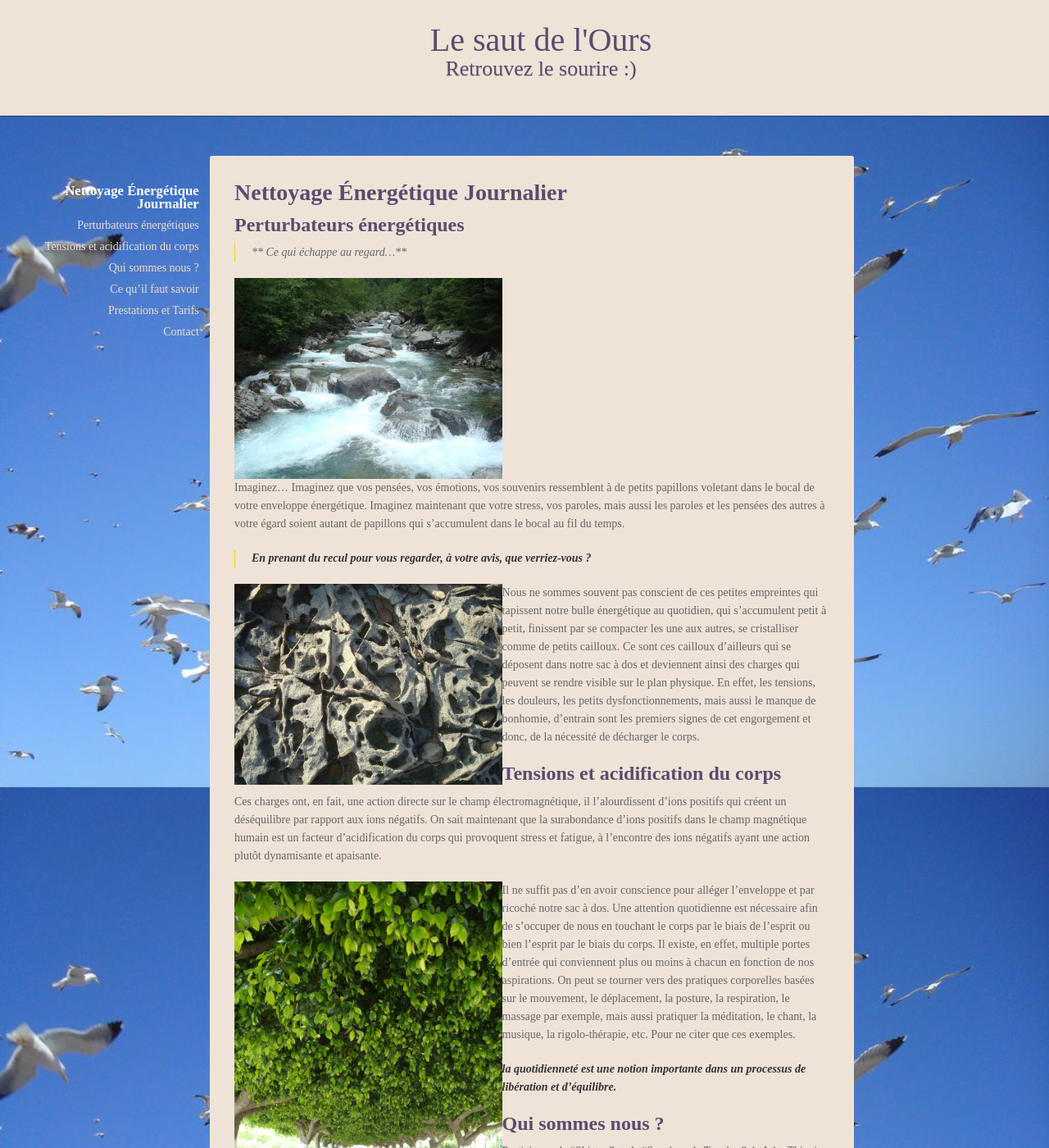
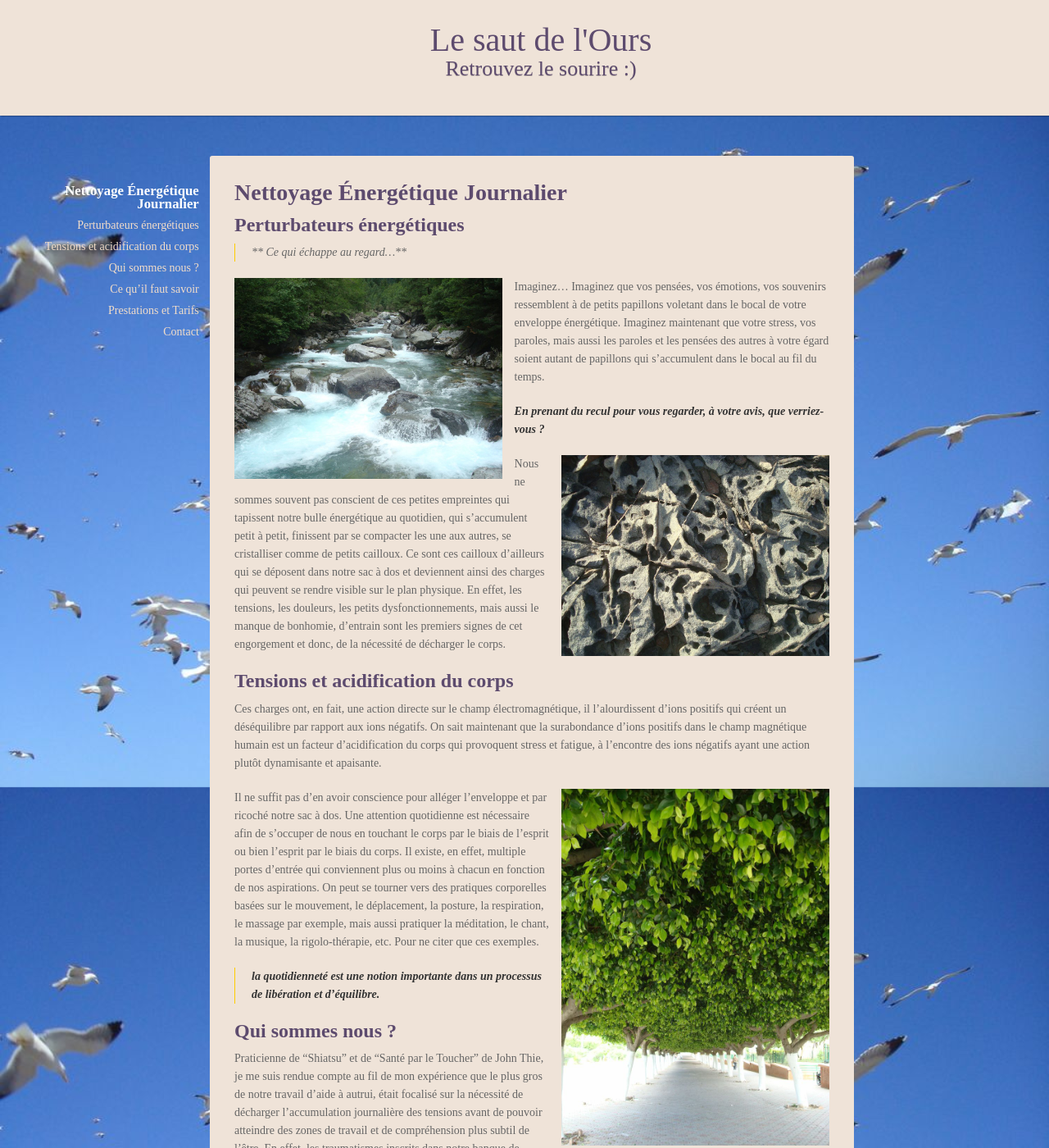
Before and after one commit to energetique/nettoyage, a Jekyll site: the page built from index.md, in a window 1280 px wide and 1400 px high. Shown: the whole window at 82% size. Built offline with Jekyll 4.4.1, drawn with Linux system fonts in a browser that asks for light colours; some web fonts are replaced; our own code applies the rules of GitHub Pages for plain Markdown files.

Commit message:
img work

```diff
--- a/assets/css/style.scss
+++ b/assets/css/style.scss
@@ -46,10 +46,12 @@ section {
 .pics img {
   width: 45%;
   float: left;
+  padding: 0 15px 15px 0;
 }
 
-.main .pics:nth-child(even) {
+.main .pics:nth-child(odd) img {
   float: right;
+  padding: 0 0 15px 15px;
 }
 nav {
   left: 1vw;
```
